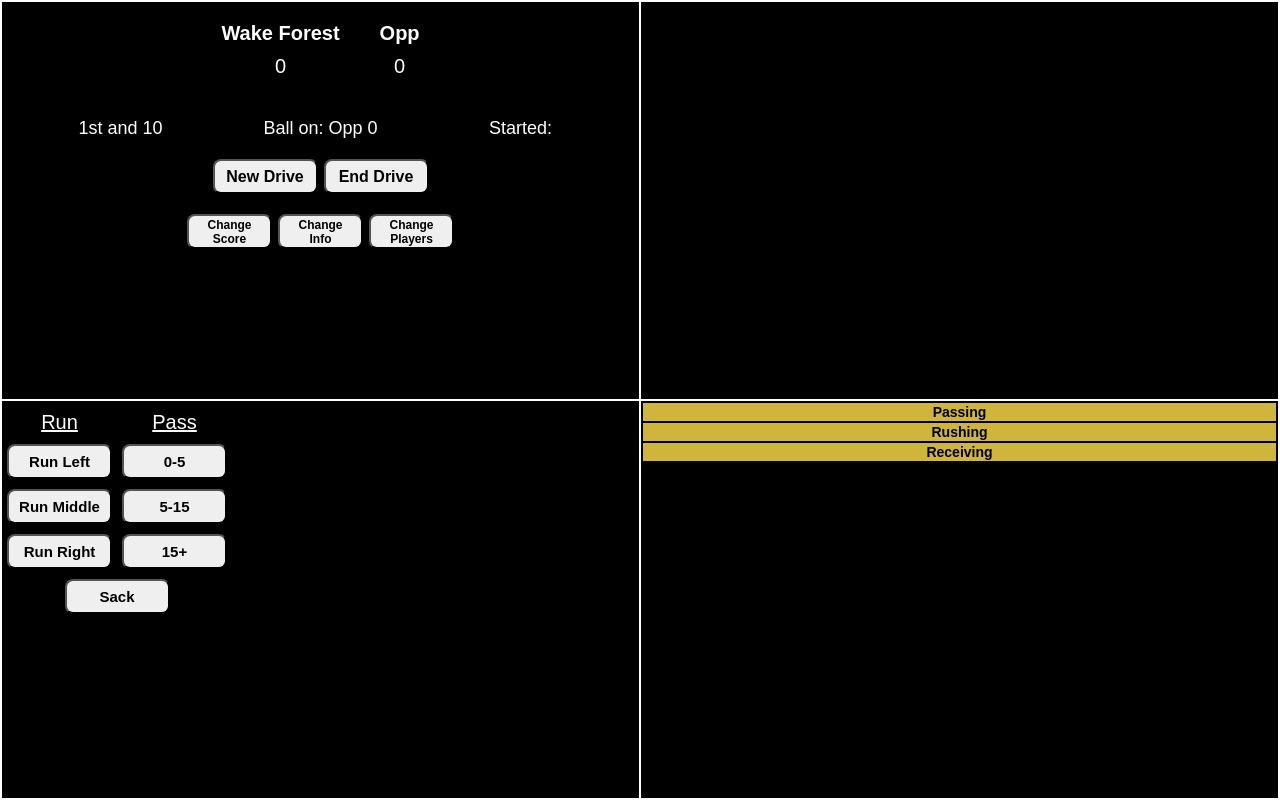
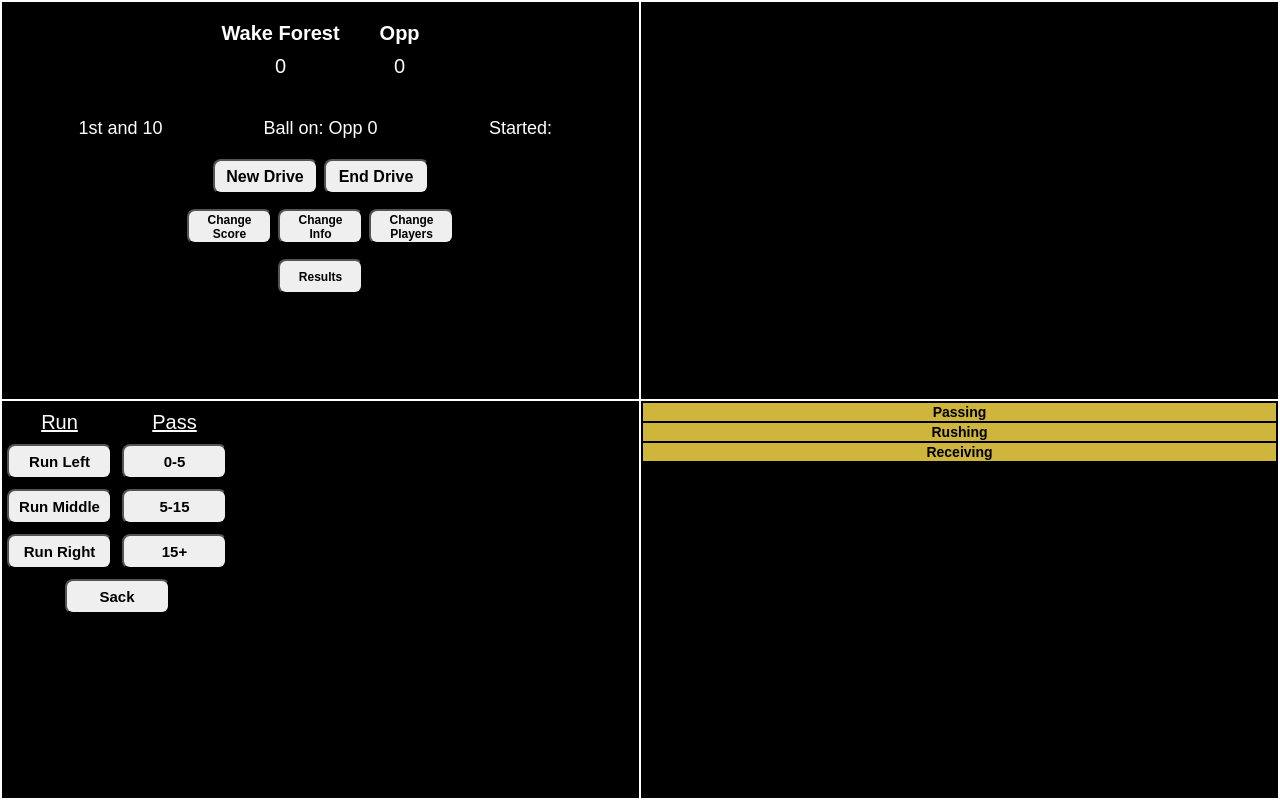
Before and after one commit to awbridgers/football-analysis, a React (Create React App) app: page / in a window 1280 px wide. Built offline with nearby package versions, Linux system fonts and the light colour scheme.

Commit message:
adds table layout for end game play by play

```diff
--- a/src/App.css
+++ b/src/App.css
@@ -249,9 +249,13 @@ width: 200px;
 }
 .gameButtons{
  text-align: center;
- padding-top: 20px;
+ padding-top: 15px;
 }
-.gameButtons button{
+.finishGame{
+  text-align: center;
+  padding-top: 15px;
+}
+.gameButtons button, .finishGame button{
   height:35px;
   width: 85px;
   margin: 0px 3px 0px 3px;
@@ -303,3 +307,7 @@ width: 200px;
   font-size: 18px;
   font-weight: bold;
 }
+.playsTable{
+  color: white;
+  width:100%;
+}
--- a/src/App.js
+++ b/src/App.js
@@ -9,6 +9,7 @@ import PlayerStats from './playerStats.jsx';
 import ChangePlayer from './changePlayer.jsx';
 import ChangeScore from './changeScore.jsx';
 import ChangeInfo from './changeInfo.jsx';
+import FinishGame from './finishGame.jsx';
 
 
 
@@ -91,6 +92,7 @@ class App extends Component {
       qb: this.kHinton,
       hb: this.mColburn,
       fieldPosition: [],
+      finishGame: false,
       activeDrive: false,
       enterDriveStart: false,
       changeScore: false,
@@ -379,6 +381,7 @@ class App extends Component {
         touchdown: this.state.touchdown,
         interception: this.state.interception,
         completePass: this.state.completePass,
+        drop: this.state.drop,
         sacked: this.state.sack,
         qb: this.state.qb,
         hb: this.state.hb
@@ -463,8 +466,18 @@ class App extends Component {
     });
     }
   }
+  getResults = () =>{
+    this.setState({finishGame: true})
+  }
   render() {
-    const {enterDriveStart, changePlayer, changeScore, changeInfo} = this.state;
+    const {enterDriveStart, changePlayer, changeScore, changeInfo,finishGame} = this.state;
+    if(finishGame){
+      return(
+        <div>
+          <FinishGame />
+        </div>
+      )
+    }
     return (
       <div>
         <div className = 'liveInfo'>
@@ -494,7 +507,9 @@ class App extends Component {
             <button onClick = {this.changeScore}>Change Score</button>
             <button onClick = {this.changeInfo}>Change Info</button>
             <button onClick = {this.changePlayer}>Change Players</button>
-
+          </div>
+          <div className = 'finishGame'>
+            <button onClick = {this.getResults}>Results</button>
           </div>
         </div>
         <div className = "playbyplay"><PlayByPlay playArray = {this.state.playArray} opponent = {this.state.opponent} /></div>
--- /dev/null
+++ b/src/finishGame.jsx
@@ -0,0 +1,20 @@
+import React from 'react';
+import './App.css';
+
+
+const FinishGame = (props) => (
+  <div className = 'allPlays'>
+    <table className = 'playsTable'>
+      <tbody>
+        <tr>
+          <th>Wake Score</th><th>Opp Score</th><th>Down</th><th>To Go</th><th>Ball On</th><th>QB</th><th>Play Type</th>
+          <th>Ball Carrier</th><th>Yards</th><th>TD</th><th>Pass Complete</th><th>YAC</th><th>Drop</th><th>Int</th>
+          <th>Fumble</th><th>Sack</th>
+        </tr>
+      </tbody>
+    </table>
+  </div>
+)
+
+
+export default FinishGame
```
